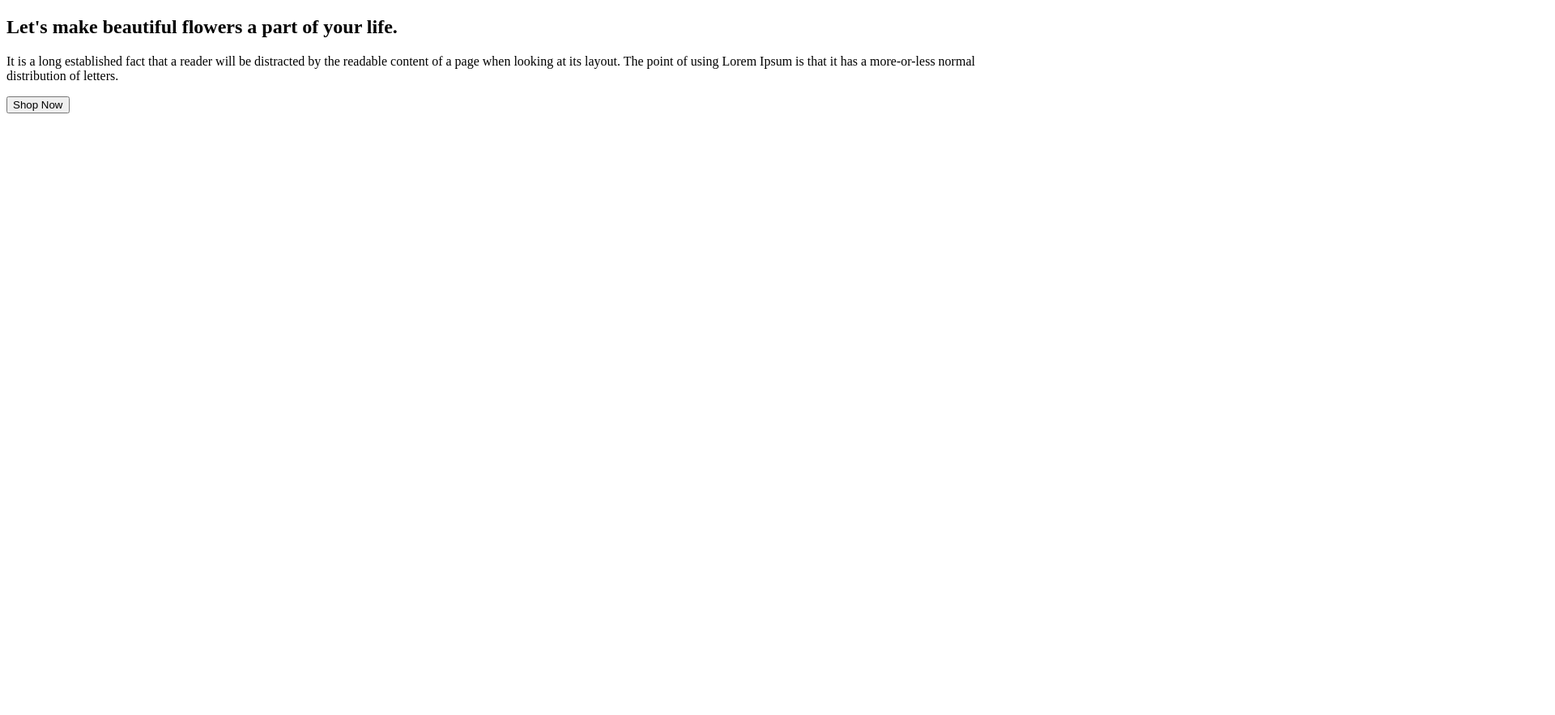
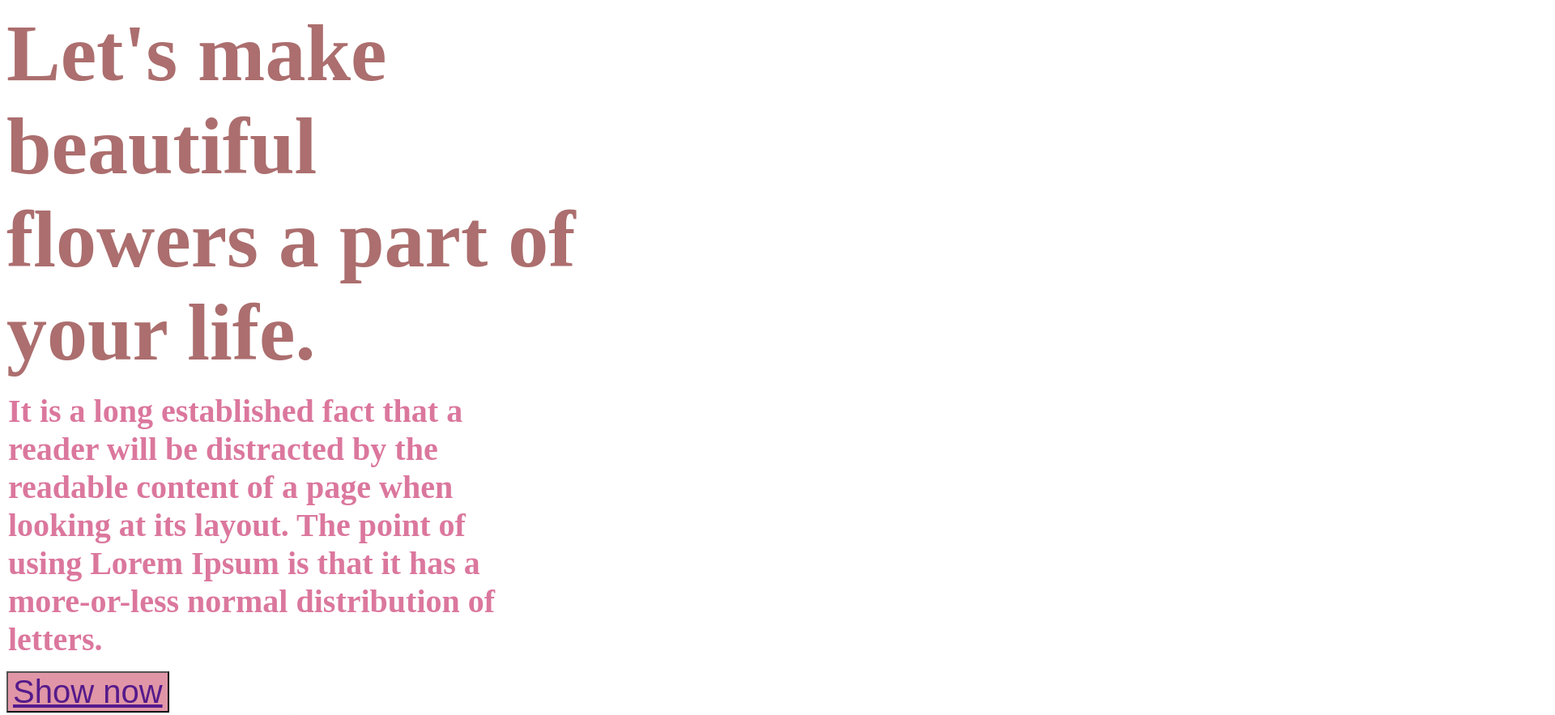
Before and after one commit to muhammadjahid11/first-assignement-flower, a plain HTML site: page index.html in a window 1280 px wide. Shown: the top 883 px of the page at 81% size, 1920 px wide, since content can reach past the window. Before the commit the page ends 800 px from the top, so only its background shows below. Drawn offline with Linux system fonts and the light colour scheme.

Commit message:
first commit

```diff
--- a/index.html
+++ b/index.html
@@ -3,20 +3,26 @@
 <head>
     <meta charset="UTF-8">
     <meta name="viewport" content="width=device-width, initial-scale=1.0">
-    <title>রকমারি ফুল
-</title>
+    <title>রকমারি ফুল</title>
 
 <link rel="stylesheet" href="styles/flwor.css">
 
 </head>
 <body>
     <header>
-        <nav>
-            <h2 class="nav heading">Let's make beautiful flowers a part of your life.
-            </h2>
-                <p>It is a long established fact that a reader will be distracted by the readable content of a page when looking at its layout. The point of using Lorem Ipsum is that it has a more-or-less normal distribution of letters.</p>
-            <button><a href="nav btn"></a> Shop Now</button>
-        </nav>
+        <section class="model">
+            <div class="content">
+                <h3 class="head-titel">Let's make beautiful flowers a part of your life.</h3>
+                <p ><h4 class="graph">It is a long established fact that a reader will be distracted by the readable content of a page when looking at its layout. The point of using Lorem Ipsum is that it has a more-or-less normal distribution of letters.</h4></p>
+                <button class="
+                button"><a href="">Show now</a></button>
+            </div>
+            <img src="imges/Flower Asset/pngwing 10.png" alt="">
+        </section>
+        <div class="manig">
+            <h3>Our Featured Flowers</h3>
+            <p class="title">It is a long established fact that a reader will be distracted by the readable content of a page when looking at its layout.</p>
+        </div>
     </header>
     <main>
 
--- a/styles/flwor.css
+++ b/styles/flwor.css
@@ -0,0 +1,38 @@
+section {
+    color: #a31111;
+    width: 1920px;
+    height: 850px;
+
+
+}
+
+.head-titel {
+    width: 708px;
+    color: #ac6e6e;
+    font-size: 100px;
+    font-weight: 800;
+    margin: 0;
+}
+
+.graph {
+    color: rgb(219, 119, 157);
+    width: 650px;
+    font-size: 40px;
+    margin: 2px;
+}
+
+button {
+
+    background-color: #e096a6;
+    font-size: 40px;
+    padding: 30x 55px;
+    gap: 10px;
+
+}
+
+.manig {
+    text-align: center;
+    margin: 300px;
+    font-size: 40px;
+    font-weight: 800;
+}
```
Also changed, not shown: imges/Flower Asset/Flower 01.png (added), imges/Flower Asset/Group 57.png (added), imges/Flower Asset/Group 58.png (added), imges/Flower Asset/Group 59.png (added), imges/Flower Asset/Rectangle 4.png (added), imges/Flower Asset/Rectangle 5.png (added), imges/Flower Asset/Rectangle 6.png (added), imges/Flower Asset/Rectangle 9.png (added), imges/Flower Asset/pngwing 10.png (added), imges/Flower Asset/pngwing 5.png (added), imges/Flower Asset/pngwing 6.png (added), imges/Flower Asset/pngwing 7.png (added), imges/Flower Asset/pngwing 8.png (added).
